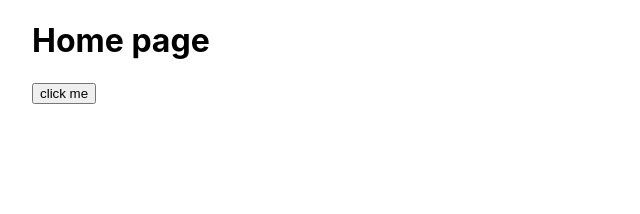
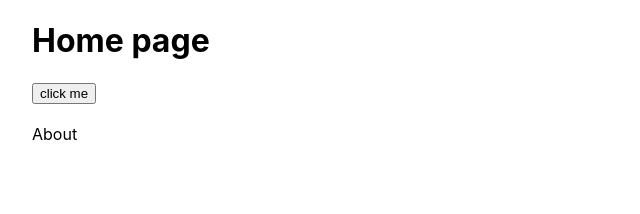
Before and after one commit to iAnisdev/next-basics, a Next.js app: page / in a window 1280 px wide. Shown: the top 214 px of the page, without its empty margins (0-640 px from the left). Built offline with nearby package versions, Linux system fonts and the light colour scheme.

Commit message:
Linking page

```diff
--- a/pages/index.tsx
+++ b/pages/index.tsx
@@ -1,4 +1,5 @@
 import type { NextPage } from 'next'
+import Link from 'next/link'
 import styles from '../styles/Home.module.css'
 
 const Home: NextPage = () => {
@@ -10,6 +11,9 @@ const Home: NextPage = () => {
     <div className={styles.container}>
       <h1>Home page</h1>
       <button onClick={showMessage}>click me</button>
+      <br />
+      <br />
+      <Link href="/about">About</Link>
     </div>
   )
 }
```
